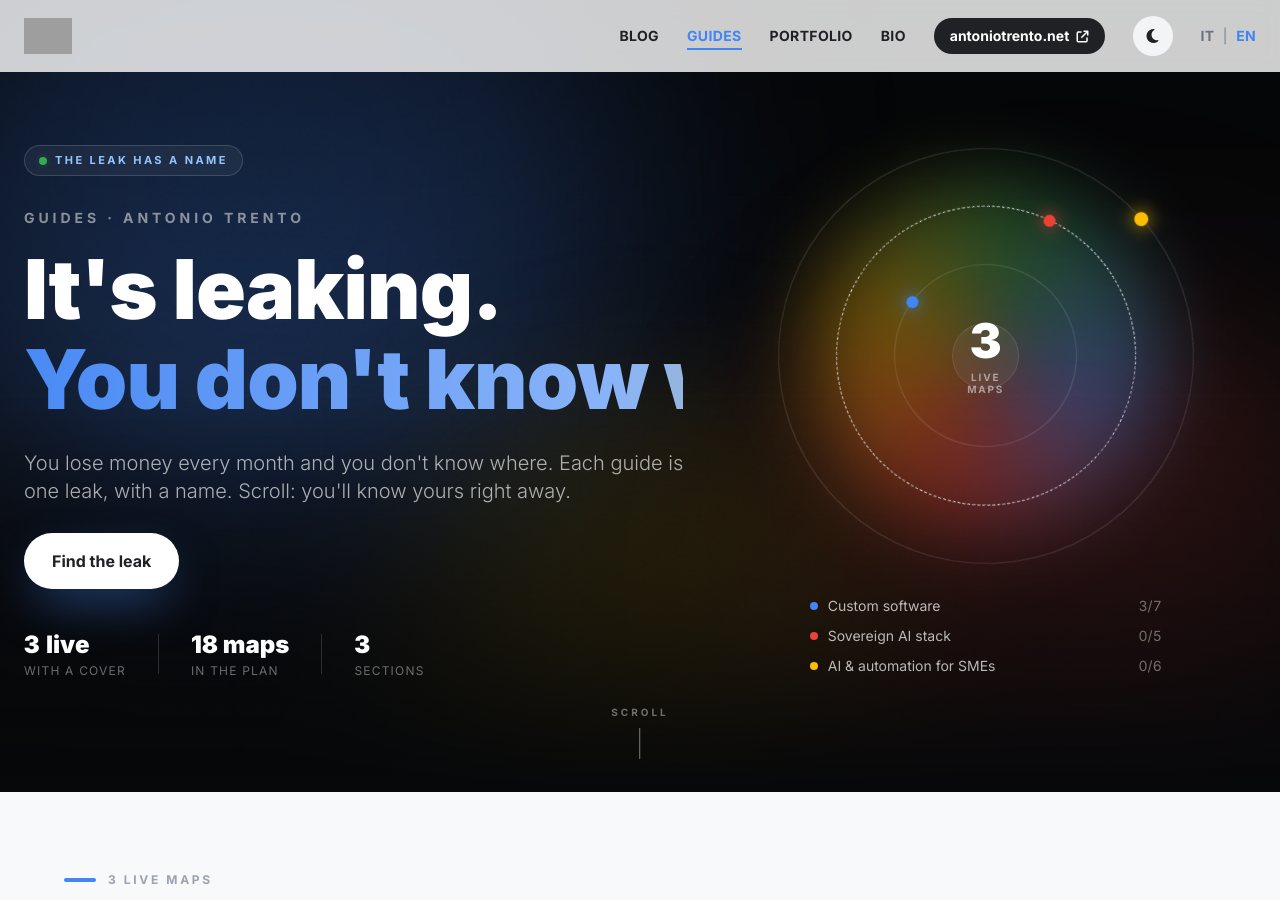
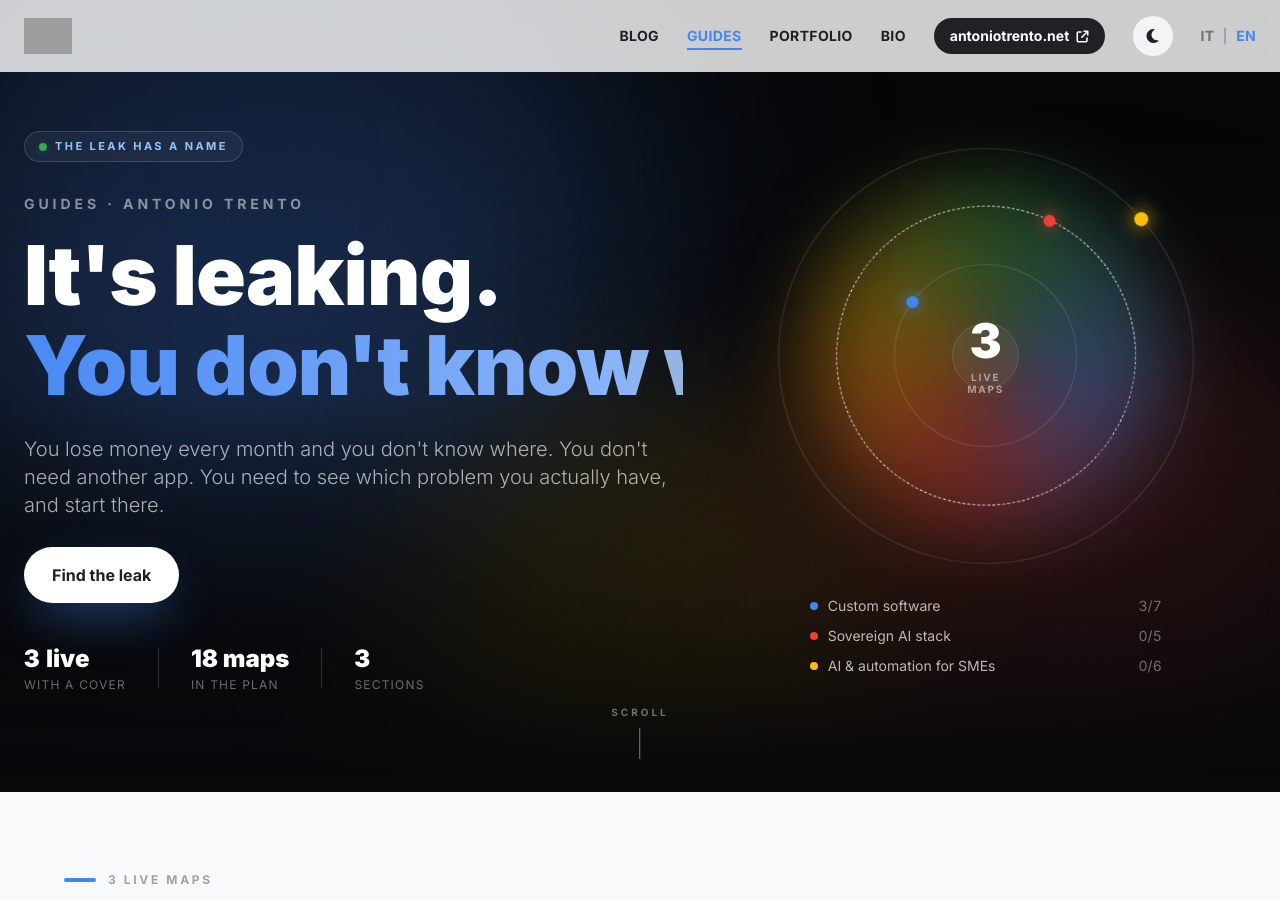
Before and after one commit to antoniotrento-net/blog.antoniotrento.net, a Jekyll site: the page built from en/guides.html, in a window 1280 px wide and 900 px high. Built offline with Jekyll 4.4.1, drawn with Linux system fonts in a browser that asks for light colours; nearby versions of some CDN libraries; grey boxes are pictures that could not be loaded.

Commit message:
Write the guides hero like spoken Italian, without slogan calques.
Co-authored-by: Cursor <cursoragent@cursor.com>

```diff
--- a/en/guides.html
+++ b/en/guides.html
@@ -4,6 +4,6 @@ lang: en
 permalink: /en/guides/
 title: "Guides — Antonio Trento"
 heading: "It's leaking. You don't know where."
-description: "You lose money every month and you don't know where. Each guide is one leak, with a name. Scroll: you'll know yours right away."
+description: "You lose money every month and you don't know where. You don't need another app. You need to see which problem you actually have, and start there."
 alt_url: /it/guide/
 ---
--- a/it/guide.html
+++ b/it/guide.html
@@ -4,6 +4,6 @@ lang: it
 permalink: /it/guide/
 title: "Guide — Antonio Trento"
 heading: "Sai che perdi. Non sai dove."
-description: "Perdi soldi ogni mese e non sai da dove. Ogni guida è un buco, con un nome. Scorri: la tua la riconosci subito."
+description: "Perdi soldi ogni mese e non sai da dove. Non ti serve un altro programma. Ti serve capire quale problema hai, e partire da quello."
 alt_url: /en/guides/
 ---
```
